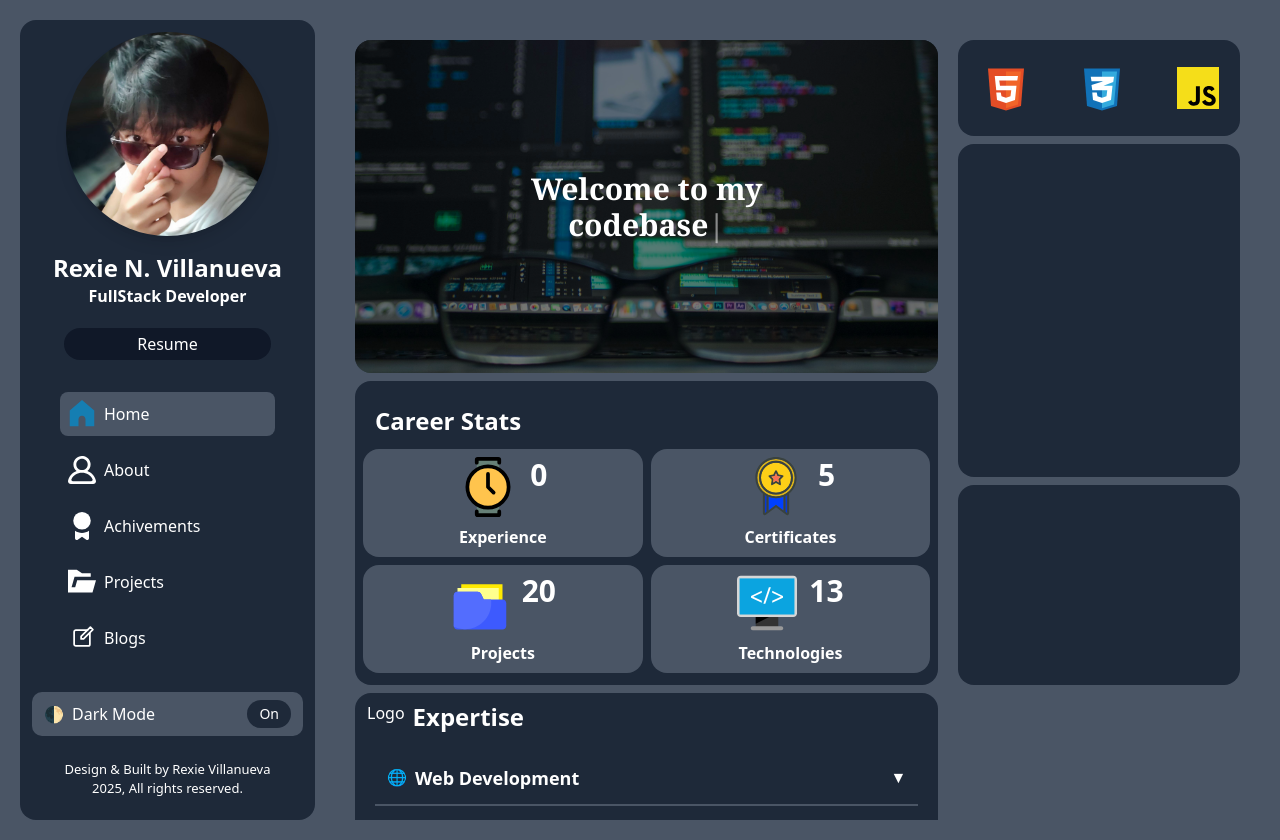
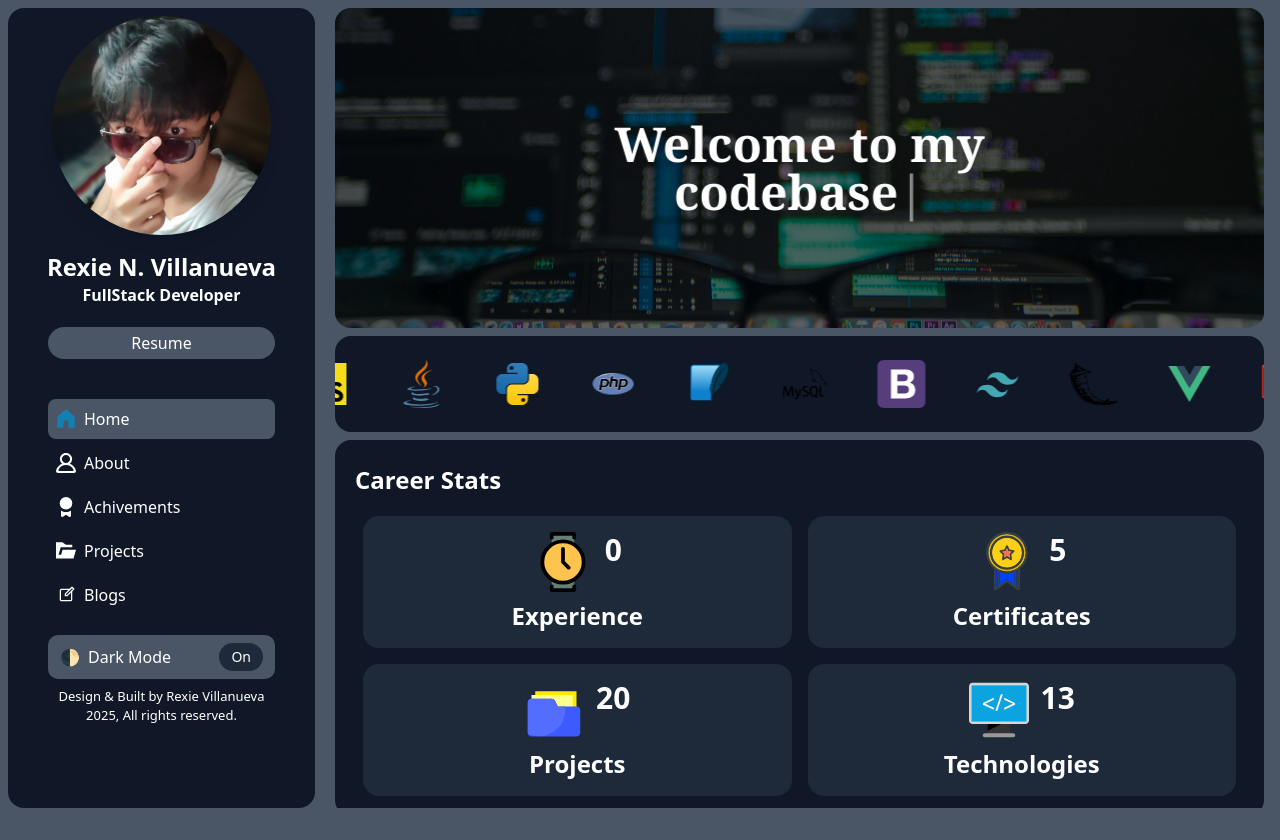
Before and after one commit to Xer0503/Portfolio-vue, a Vue app: page / in a window 1280 px wide. After the commit the page ends 816 px from the top, so only its background shows below. Built offline with nearby package versions, Linux system fonts and the light colour scheme.

Commit message:
feat: enhance layout and component styling for improved user experience

```diff
--- a/src/components/Layout.vue
+++ b/src/components/Layout.vue
@@ -2,17 +2,20 @@
 import { onMounted, watch } from 'vue'
 import { navToggle, selectedView } from '../utils'
 
+// Page Components
 import Home from './pages/Home.vue'
 import About from './pages/About.vue'
 import Achievments from './pages/Achievments.vue'
 import Projects from './pages/Projects.vue'
 import Blogs from './pages/Blogs.vue'
 
+// UI Components
 import Sidenav from './ui/Sidenav.vue'
 import Nav from './ui/Nav.vue'
 import SidebarMobile from './ui/SidebarMobile.vue'
 import RightSection from './RightSection.vue'
 
+// Page view map
 const views = {
   1: Home,
   2: About,
@@ -21,35 +24,36 @@ const views = {
   5: Blogs
 }
 
+// Lock body scroll on mobile nav open
 watch(navToggle, (isOpen) => {
   document.body.classList.toggle('overflow-hidden', isOpen)
 })
 
+// Close nav handler
 function closeNav() {
   navToggle.value = false
 }
 </script>
 
 <template>
-  <div class="overflow-hidden relative">
-    <!-- Mobile Top Nav -->
-    <div class="block md:hidden max-h-50 bg-gray-900 z-40">
+  <div class="relative overflow-hidden">
+
+    <!-- Top Nav (Mobile Only) -->
+    <div class="block md:hidden z-40 bg-gray-900 max-h-50">
       <Nav />
     </div>
 
-    <!-- Mobile Sidebar -->
+    <!-- Mobile Sidebar Slide-In -->
     <transition name="slide">
       <div
         v-if="navToggle"
-      class="fixed top-0 z-50 w-10/12 h-screen bg-gray-700 shadow-lg rounded-r-3xl md:hidden transition-transform duration-300 ease-in-out transform translate-x-0"
+        class="fixed top-0 left-0 z-50 w-10/12 h-screen bg-gray-900 shadow-lg rounded-r-3xl md:hidden transition-transform duration-300 ease-in-out"
       >
         <SidebarMobile />
       </div>
     </transition>
 
-
-
-  <!-- Mobile Blur Overlay -->
+    <!-- Mobile Overlay Blur -->
     <div
       v-if="navToggle"
       @click="closeNav"
@@ -57,30 +61,26 @@ function closeNav() {
     ></div>
 
     <!-- Main Layout -->
-  <section @click="closeNav" class="w-screen md:p-5 overflow-auto">
-    <div class="grid grid-cols-12 gap-5">
-      <!-- Desktop Sidebar -->
-      <div class="hidden col-span-12 bg-gray-800 rounded-2xl md:col-span-3 md:block">
+    <section @click="closeNav" class="w-screen px-2 py-2 overflow-auto">
+      <div class="grid grid-cols-12 gap-3">
+
+        <!-- Sidebar (Desktop Only) -->
+        <div class="hidden md:block md:col-span-3 bg-gray-900 rounded-2xl">
           <Sidenav />
         </div>
 
-      <!-- Main Content + Right Section -->
-      <div class="col-span-12 h-screen px-2 py-2 md:p-5 overflow-y-auto md:col-span-9">
-        <div class="grid grid-cols-12 gap-x-5">
-          <div class="col-span-12 md:col-span-8">
+        <!-- Main Content Area -->
+        <div class="col-span-12 md:col-span-9 px-2 h-screen overflow-y-auto">
           <component :is="views[selectedView]" />
         </div>
-          <div class="hidden col-span-12 md:col-span-4 md:block">
-            <RightSection />
-          </div>
-        </div>
-      </div>
+
       </div>
     </section>
   </div>
 </template>
 
 <style>
+/* Sidebar slide transition */
 .slide-enter-from {
   transform: translateX(-100%);
   opacity: 0;
@@ -89,10 +89,10 @@ function closeNav() {
   transform: translateX(0%);
   opacity: 1;
 }
-.slide-enter-active {
+.slide-enter-active,
+.slide-leave-active {
   transition: all 0.3s ease;
 }
-
 .slide-leave-from {
   transform: translateX(0%);
   opacity: 1;
@@ -101,7 +101,4 @@ function closeNav() {
   transform: translateX(-100%);
   opacity: 0;
 }
-.slide-leave-active {
-  transition: all 0.3s ease;
-}
 </style>
--- a/src/components/pages/About.vue
+++ b/src/components/pages/About.vue
@@ -20,13 +20,13 @@
                 <AboutInfo />
             </div>
 
-            <!--Skill-->
+            <!--Skill
             <div class="rounded-2xl bg-gray-900 mt-2 md:hidden">
                 <Skill />
             </div>
-
+            -->
             <!--Contact Info-->
-            <div class="rounded-t-2xl bg-gray-900 mt-2">
+            <div class="rounded-2xl bg-gray-900 mt-2">
                 <Contact />
             </div>
         </div>
--- a/src/components/pages/Home.vue
+++ b/src/components/pages/Home.vue
@@ -8,30 +8,30 @@
 
 <template>
     <!--Middle Section-->
-    <div class="h-screen rounded-2xl col-span-12 md:col-span-4 space-y-2">
-        <!--SkillSet-->
-        <div class="md:hidden rounded-2xl bg-gray-800">
-           <Skill />
-        </div>
+    <div class="rounded-2xl col-span-12 md:col-span-4 space-y-2">
+
 
         <!--Welcome Card-->
-        <div class="h-5/12 rounded-2xl bg-gray-800">
+        <div class="h-5/12 rounded-2xl bg-gray-900">
             <Welcome />
         </div>
+        <div class="h-5/12 rounded-2xl bg-gray-900">
+            <Skill />
+        </div>
+        <!--Career Stat-->
 
-        <!--Career Stat-->
-        <div class="rounded-2xl bg-gray-800">
+        <div class="rounded-2xl bg-gray-900">
             <Career />
         </div>
 
 
         <!--Expertise-->
-        <div class="rounded-2xl bg-gray-800">
+        <div class="rounded-2xl bg-gray-900">
             <Expert />
         </div>
 
         <!--Contacts-->
-        <div class="rounded-t-2xl bg-gray-800">
+        <div class="rounded-2xl bg-gray-900">
             <Contact />
         </div>
     </div>
--- a/src/components/pages/aboutUI/CardAbout.vue
+++ b/src/components/pages/aboutUI/CardAbout.vue
@@ -6,7 +6,7 @@
     <div class="relative w-full h-100 rounded-2xl overflow-hidden">
         <div class="bg-[url('/bg.jpg')] bg-cover h-12/12 bg-center z-5"></div>
         <div class="absolute top-9 left-10 z-20">
-            <p class="font-bold text-[35px] text-white">Rexie Villanueva</p>
+            <p class="font-bold text-[35px] md:text-4xl text-white">Rexie Villanueva</p>
         </div>
         <div class="absolute top-20 left-13 md:left-25 z-20">
             <p class="font-bold text-md text-gray-200 underline underline-offset-5">Fullstack Developer</p>
@@ -21,7 +21,7 @@
         </div>
         <div class="absolute inset-0 bg-gradient-to-t from-black to-transparent opacity-100"></div>
         <div class="absolute inset-0 bg-gradient-to-b from-black to-transparent opacity-40"></div>
-        <div class="absolute z-25 bottom-0 right-0 left-25 md:bottom-0 md:right-0 md:left-55">
+        <div class="absolute z-25 bottom-0 right-0 left-25 md:bottom-0 md:right-0 md:left-80">
             <img :src="Profile" alt="Profile" class="h-10/12 md:h-3/12" />
         </div>
         <div class="absolute z-28 inset-0 bg-gradient-to-t from-black to-transparent opacity-40"></div>
--- a/src/components/pages/aboutUI/Contact.vue
+++ b/src/components/pages/aboutUI/Contact.vue
@@ -8,7 +8,7 @@ const contacts = [
 </script>
 
 <template>
-  <section class="flex flex-col space-y-3 p-3">
+  <section class="flex flex-col space-y-3 p-3 rounded-2xl">
     <div class="flex space-x-2 text-white font-bold">
       <span>📬</span>
       <p class="text-2xl">Get in touch</p>
--- a/src/components/ui/Career.vue
+++ b/src/components/ui/Career.vue
@@ -36,42 +36,42 @@
 
         <!--Card Body-->
         <div>
-            <div class="grid grid-cols-2 gap-2 text-white">
-                <div @click="selectCareer = 1" class="rounded-2xl bg-gray-600 px-2 py-2 cursor-pointer">
+            <div class="grid grid-cols-2 gap-2 md:gap-4 text-white md:px-5 md:py-2">
+                <div @click="selectCareer = 1" class="rounded-2xl bg-gray-800 px-2 py-4 cursor-pointer">
                     <div class="flex flex-col space-y-2 px-3 justify-center items-center font-bold">
                         <span class="flex space-x-3">
                             <img :src="Exp" alt="icons" class="w-15" />
                             <h2 class="text-3xl font-bold">0</h2>
                         </span>
-                        <span>Experience</span>
+                        <p class="text-md md:text-2xl">Experience</p>
                     </div>
                 </div>
-                <div @click="selectCareer = 2" class="rounded-2xl bg-gray-600 px-2 py-2 cursor-pointer">
+                <div @click="selectCareer = 2" class="rounded-2xl bg-gray-800 px-2 py-4 cursor-pointer">
                     <div class="flex flex-col space-y-2 px-3 justify-center items-center font-bold">
                         <span class="flex space-x-3">
                             <img :src="Certificates" alt="icons" class="w-15" />
                             <h2 class="text-3xl font-bold">5</h2>
                         </span>
-                        <span>Certificates</span>
+                        <p class="text-md md:text-2xl">Certificates</p>
                     </div>
                 </div>
 
-                <div @click="selectCareer = 3" class="rounded-2xl bg-gray-600 px-2 py-2 cursor-pointer">
+                <div @click="selectCareer = 3" class="rounded-2xl bg-gray-800 px-2 py-4 cursor-pointer">
                     <div class="flex flex-col space-y-2 px-3 justify-center items-center font-bold">
                         <span class="flex space-x-3">
                             <img :src="Projects" alt="icons" class="w-15" />
                             <h2 class="text-3xl font-bold">20</h2>
                         </span>
-                        <span>Projects</span>
+                        <p class="text-md md:text-2xl">Projects</p>
                     </div>
                 </div>
-                <div @click="selectCareer = 4" class="rounded-2xl bg-gray-600 px-2 py-2 cursor-pointer">
+                <div @click="selectCareer = 4" class="rounded-2xl bg-gray-800 px-2 py-4 cursor-pointer">
                     <div class="flex flex-col space-y-2 px-3 justify-center items-center font-bold">
                         <span class="flex space-x-3">
                             <img :src="Technologies" alt="icons" class="w-15" />
                             <h2 class="text-3xl font-bold">13</h2>
                         </span>
-                        <span>Technologies</span>
+                        <p class="text-md md:text-2xl">Technologies</p>
                     </div>
                 </div>
             </div>
--- a/src/components/ui/ExpertUI/TechnologiesExpand.vue
+++ b/src/components/ui/ExpertUI/TechnologiesExpand.vue
@@ -17,12 +17,12 @@ const logos = [
 </script>
 
 <template>
-  <section class="py-6 dark:bg-gray-900 rounded-b-2xl">
+  <section class="py-6 dark:bg-gray-800 rounded-b-2xl">
     <div class="flex flex-wrap justify-center gap-6 px-4">
       <div
         v-for="(logo, index) in logos"
         :key="index"
-        class="w-24 h-24 flex items-center justify-center bg-white dark:bg-gray-800 rounded-2xl shadow-md hover:scale-110 active:scale-120 transition-transform duration-300"
+        class="w-24 h-24 flex items-center justify-center dark:bg-gray-700 rounded-2xl shadow-md hover:scale-110 active:scale-120 transition-transform duration-300"
       >
         <img :src="logo.src" :alt="logo.alt" class="w-12 h-12 object-contain" />
       </div>
--- a/src/components/ui/Sidenav.vue
+++ b/src/components/ui/Sidenav.vue
@@ -48,7 +48,8 @@ const navItems = [
 </script>
 
 <template>
-  <section class="flex flex-col p-3 text-white">
+  <div class="space-y-5">
+    <section class="flex flex-col px-2 pt-2 text-white">
       <div>
         <img :src="P" alt="Profile Picture" loading="lazy" class="w-9/12 mx-auto mb-4 rounded-full shadow-lg" />
       </div>
@@ -57,7 +58,7 @@ const navItems = [
         <h2 class="text-md">FullStack Developer</h2>
       </div>
       <div class="text-center px-8 my-5">
-      <button class="w-full py-1 bg-gray-900 rounded-2xl">
+        <button class="w-full py-1 bg-gray-600 rounded-2xl">
           Resume
         </button>
       </div>
@@ -65,7 +66,7 @@ const navItems = [
 
     <section class="flex flex-col">
       <div class="justify-start px-10 text-white">
-      <ul class="space-y-3">
+        <ul class="space-y-3 md:space-y-1">
           <li
             v-for="item in navItems"
             :key="item.id"
@@ -73,13 +74,13 @@ const navItems = [
             class="flex space-x-2 items-center p-2 rounded-lg cursor-pointer"
             :class="{ 'bg-gray-600': selectedView === item.id }"
           >
-          <img :src="selectedView === item.id ? item.iconBlue : item.icon" class="w-7" />
+            <img :src="selectedView === item.id ? item.iconBlue : item.icon" class="w-5" />
             <p>{{ item.label }}</p>
           </li>
         </ul>
       </div>
 
-    <div class="flex flex-col p-3 justify-end mt-5">
+      <div class="flex flex-col px-10 h-full py-5">
         <!-- Dark Mode Toggle -->
         <div class="flex justify-between items-center text-white bg-gray-600 px-3 py-2 rounded-[10px]">
           <span class="flex items-center space-x-2">
@@ -92,12 +93,13 @@ const navItems = [
         </div>
 
         <!-- Footer -->
-      <div class="text-white text-[13px] px-2 py-2 text-center mt-4">
+        <div class="text-white text-[13px] text-center my-auto py-2">
           <p>Design & Built by Rexie Villanueva</p>
           <p>2025, All rights reserved.</p>
         </div>
       </div>
     </section>
+  </div>
 </template>
 
 <style>
--- a/src/components/ui/Welcome.vue
+++ b/src/components/ui/Welcome.vue
@@ -1,34 +1,43 @@
 <script setup>
-    import Bg from '../../assets/icons/bg.jpg'
 import { ref, onMounted } from 'vue'
 
+// Typing text
 const fullText = 'Welcome to my codebase'
 const displayedText = ref('')
 
+// Sleep helper
 function sleep(ms) {
   return new Promise(resolve => setTimeout(resolve, ms))
 }
 
+// Typing animation
 async function typeText() {
   for (let i = 0; i <= fullText.length; i++) {
     displayedText.value = fullText.slice(0, i)
-        await sleep(200)
+    await sleep(150)
   }
 }
 
 onMounted(() => {
   typeText()
 })
-
 </script>
 
 <template>
-  <div class="relative h-full">
-    <div class="bg-black opacity-50 absolute inset-0 z-20 rounded-2xl"></div>
-    <div class="bg-cover absolute inset-0 z-10 bg-center flex flex-col h-full text-white justify-between py-8 px-5 rounded-2xl bg-[url('/bg.jpg')]">
+  <div class="relative h-[40vh] rounded-2xl overflow-hidden text-white">
+
+    <!-- Background image -->
+    <div class="absolute inset-0 z-10 bg-center bg-cover bg-no-repeat bg-[url('/bg.jpg')]"></div>
+
+    <!-- Black overlay -->
+    <div class="absolute inset-0 z-20 bg-black/60"></div>
+
+    <!-- Typing text centered -->
+    <div class="absolute z-30 top-1/2 left-1/2 -translate-x-1/2 -translate-y-1/2 text-center px-4">
+      <p class="text-3xl md:text-5xl font-bold font-serif drop-shadow-xl">
+        {{ displayedText }}<span class="text-white animate-pulse">|</span>
+      </p>
     </div>
-    <div class="absolute my-auto z-25 top-1/2 left-1/2 -translate-x-1/2 -translate-y-1/2">
-        <p class="text-3xl font-bold font-serif text-center text-white text-shadow-2xl">{{ displayedText }}<span class="animate-pulse">|</span></p>
-    </div>
+
   </div>
 </template>
```
Lines whose indentation alone changed are shown as unchanged.
